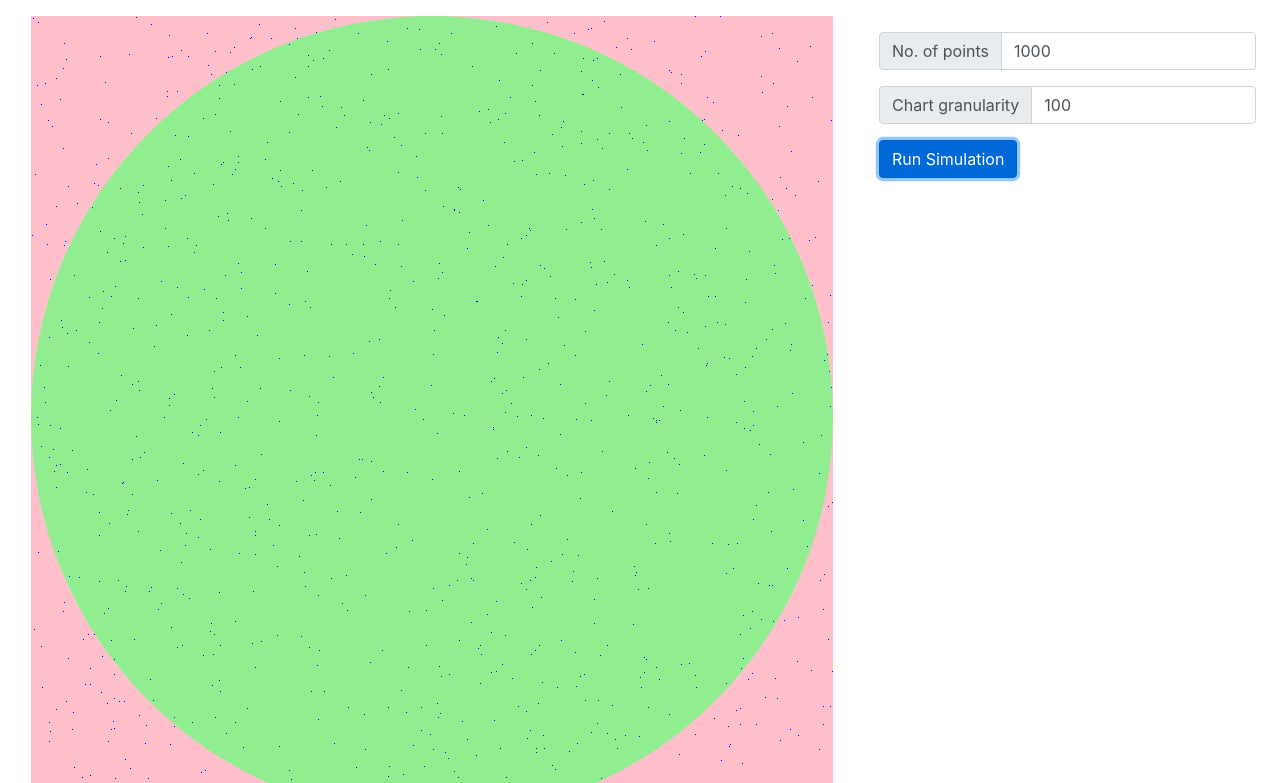
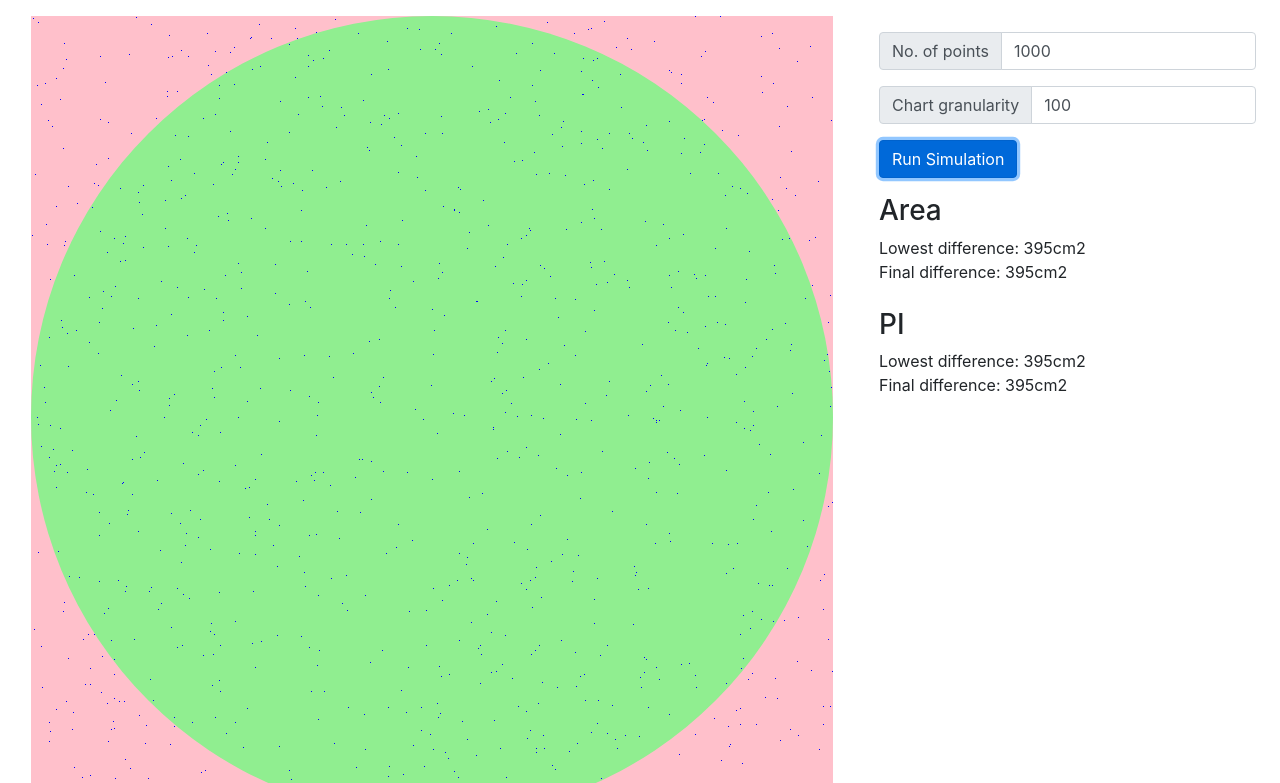
Before and after one commit to alexjhill/sphere_calc, a plain HTML site: page index.html in a window 1280 px wide. Both pictures are taken after a click on the button "Run Simulation". Shown: the top 783 px of the page. Drawn offline with nearby package versions, Linux system fonts and the light colour scheme.

Commit message:
added printing for lowest and final distances, adjusted some labelling on the graphs

```diff
--- a/app.js
+++ b/app.js
@@ -133,6 +133,10 @@ $( "#run" ).click( async function runSim() {
 
     var pointsInside = 0;
 
+    var lowestDifference;
+    var finalDifference;
+    var x;
+
     for (var i = 0; i < totalPoints; i++) {
         setTimeout(function(i) {
             var centre = {left: radius, top: radius};
@@ -145,10 +149,20 @@ $( "#run" ).click( async function runSim() {
             actualArea = Math.PI * Math.pow(radius, 2);
             approxPi = (pointsInside / i) * 4;
             actualPi = Math.PI;
-            console.log(approxPi);
-            if (i % chartGranularity == 0) {
-                addData(areaChart, i + " points", approxArea, actualArea);
-                addData(piChart, i + " points", approxPi, actualPi);
+
+            if ((i + 1) % chartGranularity == 0) {
+                x = Math.abs(actualArea - approxArea);
+                if (x < lowestDifference || lowestDifference == undefined) {
+                    lowestDifference = x;
+                }
+                addData(areaChart, i + 1 + " points", approxArea, actualArea);
+                addData(piChart, i + 1 + " points", approxPi, actualPi);
+            }
+
+            if (i + 1 == totalPoints) {
+                lowestDifference = Math.round(lowestDifference);
+                finalDifference = Math.round(Math.abs(actualArea - approxArea));
+                $("#output-info").html("<h3>Area</h3>Lowest difference: " + lowestDifference + "cm2" + "<br>" + "Final difference: " + finalDifference + "cm2<br><br><h3>PI</h3>Lowest difference: " + lowestDifference + "cm2" + "<br>" + "Final difference: " + finalDifference + "cm2");
             }
         },1 * i,i);
     }
--- a/index.html
+++ b/index.html
@@ -57,6 +57,9 @@
                     <input type="number" id="chart-granularity" value="100" class="form-control" aria-label="Number of points" aria-describedby="inputGroup-chart-granularity">
                 </div>
                 <button id="run" class="btn btn-primary pull-right">Run Simulation</button>
+                <div>
+                    <p class="mt-3" id="output-info"></p>
+                </div>
             </div>
         </div>
     </div>
```
